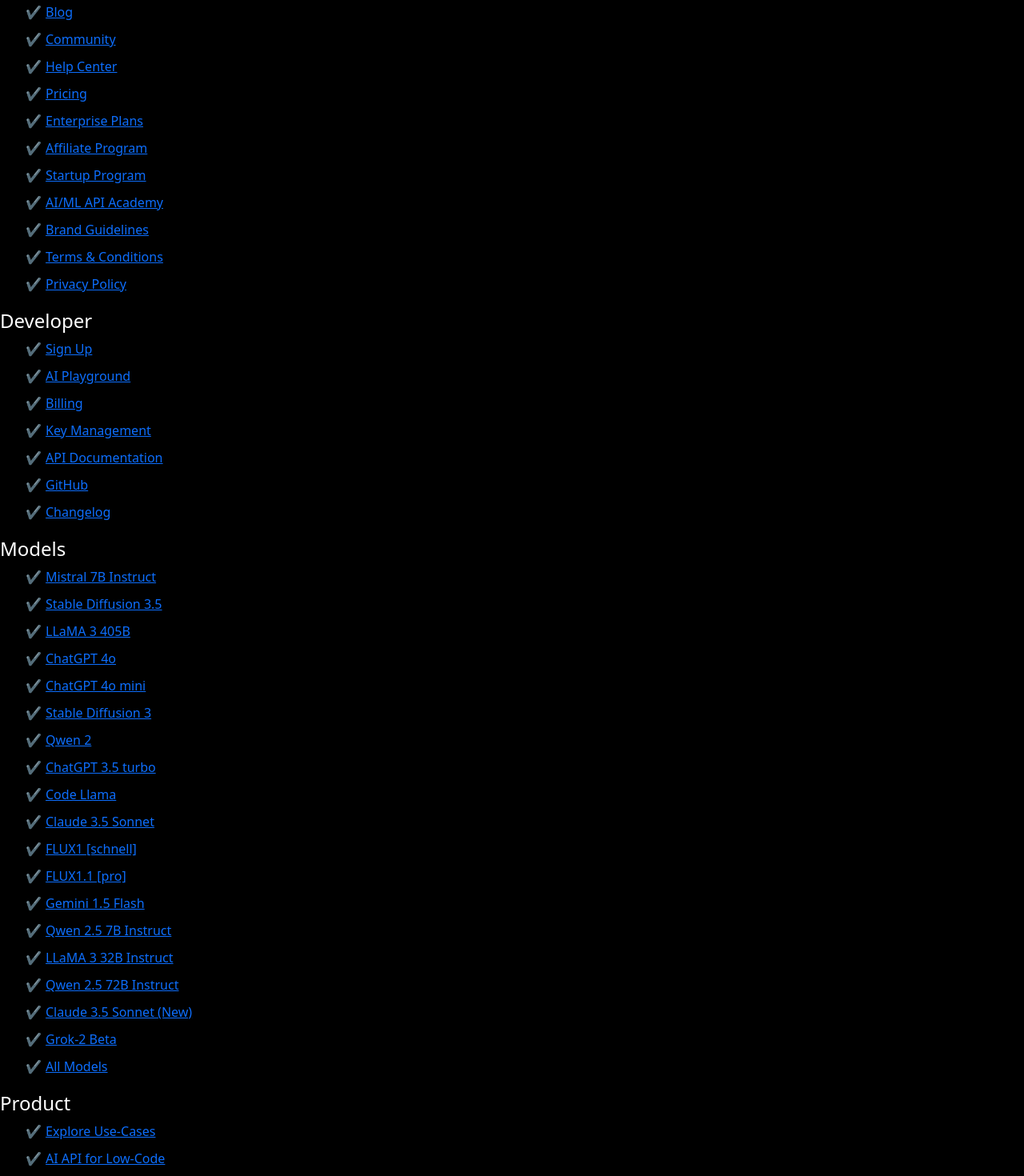
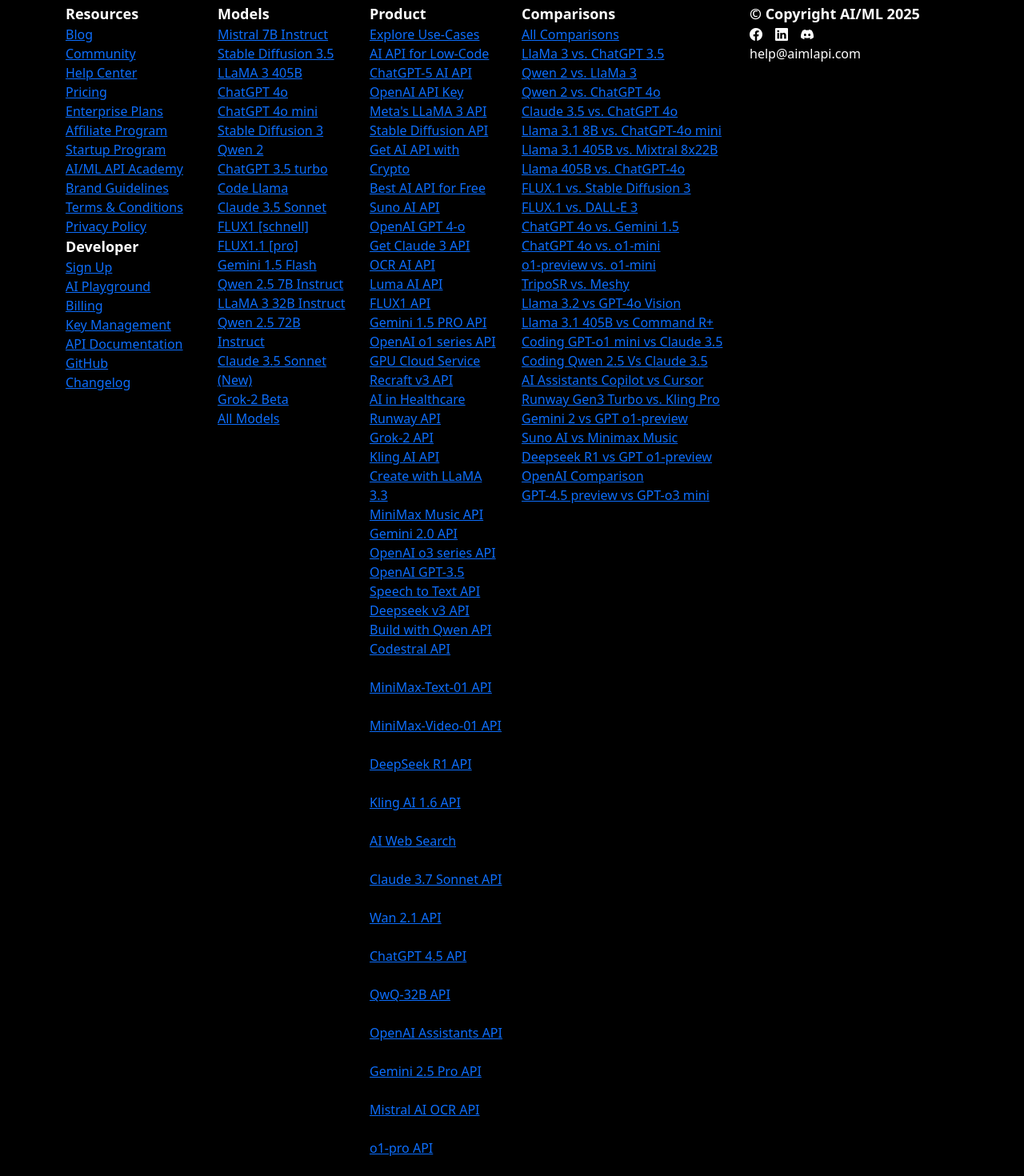
Before and after one commit to hamidashiq008/taamClone, a React (Vite) app: page /ContactUs in a window 1280 px wide. Shown: the part 1040-2510 px from the top of the page at 80% size. Built offline with nearby package versions, Linux system fonts and the light colour scheme.

Commit message:
today updated code

```diff
--- a/src/assets/price.css
+++ b/src/assets/price.css
@@ -1,6 +1,7 @@
 body {
     background-image: unset;
 }
+.pricing-wrapper{
 .pricing-title {
   text-align: center;
   font-weight: 600;
@@ -153,3 +154,5 @@
 .checkbox strong {
   color: #fafafa;
 }
+
+}
--- a/src/components/ContactUs.jsx
+++ b/src/components/ContactUs.jsx
@@ -86,127 +86,190 @@
       </div>
 
 
-   <div className="footer-links">
-      <div className="footer-section">
-        <h4>Resources</h4>
-        <ul>
-          <li><Link to="/blog">Blog</Link></li>
-          <li><Link to="/community">Community</Link></li>
-          <li><Link to="/help-center">Help Center</Link></li>
-          <li><Link to="/pricing">Pricing</Link></li>
-          <li><Link to="/enterprise-plans">Enterprise Plans</Link></li>
-          <li><Link to="/affiliate-program">Affiliate Program</Link></li>
-          <li><Link to="/startup-program">Startup Program</Link></li>
-          <li><Link to="/ai-ml-api-academy">AI/ML API Academy</Link></li>
-          <li><Link to="/brand-guidelines">Brand Guidelines</Link></li>
-          <li><Link to="/terms">Terms & Conditions</Link></li>
-          <li><Link to="/privacy">Privacy Policy</Link></li>
-        </ul>
+      <div className="container footer-links text-white py-5">
+        <div className="row">
+          {/* Resources */}
+          <div className="col-md-2">
+            <div className='heading-div'>Resources</div>
+            <div className="d-flex flex-column">
+              <Link to="/blog">Blog</Link>
+              <Link to="/community">Community</Link>
+              <Link to="/help-center">Help Center</Link>
+              <Link to="/pricing">Pricing</Link>
+              <Link to="/enterprise-plans">Enterprise Plans</Link>
+              <Link to="/affiliate-program">Affiliate Program</Link>
+              <Link to="/startup-program">Startup Program</Link>
+              <Link to="/ai-ml-api-academy">AI/ML API Academy</Link>
+              <Link to="/brand-guidelines">Brand Guidelines</Link>
+              <Link to="/terms">Terms & Conditions</Link>
+              <Link to="/privacy">Privacy Policy</Link>
+            </div>
+            <div >
+              <div className='heading-div'>Developer</div>
+              <div className="d-flex flex-column">
+                <Link to="/signup">Sign Up</Link>
+                <Link to="/playground">AI Playground</Link>
+                <Link to="/billing">Billing</Link>
+                <Link to="/key-management">Key Management</Link>
+                <Link to="/docs">API Documentation</Link>
+                <Link to="/github">GitHub</Link>
+                <Link to="/changelog">Changelog</Link>
+              </div>
+            </div>
           </div>
 
-      <div className="footer-section">
-        <h4>Developer</h4>
-        <ul>
-          <li><Link to="/signup">Sign Up</Link></li>
-          <li><Link to="/playground">AI Playground</Link></li>
-          <li><Link to="/billing">Billing</Link></li>
-          <li><Link to="/key-management">Key Management</Link></li>
-          <li><Link to="/docs">API Documentation</Link></li>
-          <li><Link to="/github">GitHub</Link></li>
-          <li><Link to="/changelog">Changelog</Link></li>
-        </ul>
+          {/* Developer */}
+
+
+          {/* Models */}
+          <div className="col-md-2">
+            <div className='heading-div'>Models</div>
+            <div className="d-flex flex-column">
+              <Link to="/models/mistral-7b">Mistral 7B Instruct</Link>
+              <Link to="/models/stable-diffusion-3-5">Stable Diffusion 3.5</Link>
+              <Link to="/models/llama-3-405b">LLaMA 3 405B</Link>
+              <Link to="/models/chatgpt-4o">ChatGPT 4o</Link>
+              <Link to="/models/chatgpt-4o-mini">ChatGPT 4o mini</Link>
+              <Link to="/models/stable-diffusion-3">Stable Diffusion 3</Link>
+              <Link to="/models/qwen-2">Qwen 2</Link>
+              <Link to="/models/chatgpt-3-5">ChatGPT 3.5 turbo</Link>
+              <Link to="/models/code-llama">Code Llama</Link>
+              <Link to="/models/claude-3-5">Claude 3.5 Sonnet</Link>
+              <Link to="/models/flux1-schnell">FLUX1 [schnell]</Link>
+              <Link to="/models/flux11-pro">FLUX1.1 [pro]</Link>
+              <Link to="/models/gemini-flash">Gemini 1.5 Flash</Link>
+              <Link to="/models/qwen-2-57b">Qwen 2.5 7B Instruct</Link>
+              <Link to="/models/llama-3-32b">LLaMA 3 32B Instruct</Link>
+              <Link to="/models/qwen-2-728">Qwen 2.5 72B Instruct</Link>
+              <Link to="/models/claude-3-5-new">Claude 3.5 Sonnet (New)</Link>
+              <Link to="/models/grok-2-beta">Grok-2 Beta</Link>
+              <Link to="/models">All Models</Link>
+            </div>
           </div>
 
-      <div className="footer-section">
-        <h4>Models</h4>
-        <ul>
-          <li><Link to="/models/mistral-7b">Mistral 7B Instruct</Link></li>
-          <li><Link to="/models/stable-diffusion-3-5">Stable Diffusion 3.5</Link></li>
-          <li><Link to="/models/llama-3-405b">LLaMA 3 405B</Link></li>
-          <li><Link to="/models/chatgpt-4o">ChatGPT 4o</Link></li>
-          <li><Link to="/models/chatgpt-4o-mini">ChatGPT 4o mini</Link></li>
-          <li><Link to="/models/stable-diffusion-3">Stable Diffusion 3</Link></li>
-          <li><Link to="/models/qwen-2">Qwen 2</Link></li>
-          <li><Link to="/models/chatgpt-3-5">ChatGPT 3.5 turbo</Link></li>
-          <li><Link to="/models/code-llama">Code Llama</Link></li>
-          <li><Link to="/models/claude-3-5">Claude 3.5 Sonnet</Link></li>
-          <li><Link to="/models/flux1-schnell">FLUX1 [schnell]</Link></li>
-          <li><Link to="/models/flux11-pro">FLUX1.1 [pro]</Link></li>
-          <li><Link to="/models/gemini-flash">Gemini 1.5 Flash</Link></li>
-          <li><Link to="/models/qwen-2-57b">Qwen 2.5 7B Instruct</Link></li>
-          <li><Link to="/models/llama-3-32b">LLaMA 3 32B Instruct</Link></li>
-          <li><Link to="/models/qwen-2-728">Qwen 2.5 72B Instruct</Link></li>
-          <li><Link to="/models/claude-3-5-new">Claude 3.5 Sonnet (New)</Link></li>
-          <li><Link to="/models/grok-2-beta">Grok-2 Beta</Link></li>
-          <li><Link to="/models">All Models</Link></li>
-        </ul>
+          {/* Product */}
+          <div className="col-md-2">
+            <div className='heading-div'>Product</div>
+            <div className="d-flex flex-column">
+              <Link to="/use-cases">Explore Use-Cases</Link>
+              <Link to="/low-code-api">AI API for Low-Code</Link>
+              <Link to="/chatgpt-5-api">ChatGPT-5 AI API</Link>
+              <Link to="/openai-api-key">OpenAI API Key</Link>
+              <Link to="/llama-3-api">Meta's LLaMA 3 API</Link>
+              <Link to="/stable-diffusion-api">Stable Diffusion API</Link>
+              <Link to="/crypto-ai">Get AI API with Crypto</Link>
+              <Link to="/free-api">Best AI API for Free</Link>
+              <Link to="/suno-api">Suno AI API</Link>
+              <Link to="/openai-gpt-4o">OpenAI GPT 4-o</Link>
+              <Link to="/claude-3-api">Get Claude 3 API</Link>
+              <Link to="/ocr-api">OCR AI API</Link>
+              <Link to="/luma-api">Luma AI API</Link>
+              <Link to="/flux-api">FLUX1 API</Link>
+              <Link to="/gemini-pro-api">Gemini 1.5 PRO API</Link>
+              <Link to="/openai-o1">OpenAI o1 series API</Link>
+              <Link to="/gcp">GPU Cloud Service</Link>
+              <Link to="/recraft-v3-api">Recraft v3 API</Link>
+              <Link to="/ai-healthcare">AI in Healthcare</Link>
+              <Link to="/runway-api">Runway API</Link>
+              <Link to="/grok-2-api">Grok-2 API</Link>
+              <Link to="/kling-ai-api">Kling AI API</Link>
+              <Link to="/llama-3">Create with LLaMA 3.3</Link>
+              <Link to="/minimax-api">MiniMax Music API</Link>
+              <Link to="/gemini-2-api">Gemini 2.0 API</Link>
+              <Link to="/openai-o3-api">OpenAI o3 series API</Link>
+              <Link to="/chatgpt-3-5-api">OpenAI GPT-3.5</Link>
+              <Link to="/speech-to-text">Speech to Text API</Link>
+              <Link to="/deepseek-v3">Deepseek v3 API</Link>
+              <Link to="/qwen-api">Build with Qwen API</Link>
+              <Link to="/api/codestral">Codestral API</Link><br />
+              <Link to="/api/minimax-text-01">MiniMax-Text-01 API</Link><br />
+              <Link to="/api/minimax-video-01">MiniMax-Video-01 API</Link><br />
+              <Link to="/api/deepseek-r1">DeepSeek R1 API</Link><br />
+              <Link to="/api/kling-ai-1-6">Kling AI 1.6 API</Link><br />
+              <Link to="/api/ai-web-search">AI Web Search</Link><br />
+              <Link to="/api/claude-3-7-sonnet">Claude 3.7 Sonnet API</Link><br />
+              <Link to="/api/wan-2-1">Wan 2.1 API</Link><br />
+              <Link to="/api/chatgpt-4-5">ChatGPT 4.5 API</Link><br />
+              <Link to="/api/qwq-32b">QwQ-32B API</Link><br />
+              <Link to="/api/openai-assistants">OpenAI Assistants API</Link><br />
+              <Link to="/api/gemini-2-5-pro">Gemini 2.5 Pro API</Link><br />
+              <Link to="/api/mistral-ocr">Mistral AI OCR API</Link><br />
+              <Link to="/api/o1-pro">o1-pro API</Link><br />
+              <Link to="/api/llama-4">Llama 4 API</Link><br />
+              <Link to="/api/runway-gen-4">RunWay Gen-4 API</Link><br />
+              <Link to="/api/grok-3">Grok 3 API</Link><br />
+              <Link to="/api/gpt-4-1">GPT-4.1 API</Link><br />
+              <Link to="/api/chatgpt-o4-mini">ChatGPT o4-mini API</Link><br />
+              <Link to="/api/gemini-2-5-flash">Gemini 2.5 Flash API</Link><br />
+              <Link to="/api/qwen-3">Qwen 3 API</Link><br />
+              <Link to="/api/deepseek-prover-v2">DeepSeek Prover V2 API</Link><br />
+              <Link to="/api/veo-3">Veo 3 API</Link><br />
+              <Link to="/api/claude-4">Claude 4 API</Link><br />
+              <Link to="/api/lyria-realtime">Lyria RealTime API</Link><br />
+              <Link to="/api/imagen-4">Imagen 4 API</Link><br />
+              <Link to="/api/gemma-3n">Gemma 3n API</Link><br />
+              <Link to="/api/image-1">Image 1 API</Link><br />
+              <Link to="/api/o3">o3 API</Link><br />
+              <Link to="/api/minimax-m1">MiniMax M1</Link><br />
+              <Link to="/api/seedance-1">Seedance 1.0</Link><br />
+            </div>
+          </div>
+          {/* Product */}
+          <div className="col-md-3">
+            <div className='heading-div'>Comparisons</div>
+            <div className="d-flex flex-column ">
+              <Link to="/comparisons">All Comparisons</Link>
+              <Link to="/comparisons/llama3-vs-chatgpt3-5">LlaMa 3 vs. ChatGPT 3.5</Link>
+              <Link to="/comparisons/qwen2-vs-llama3">Qwen 2 vs. LlaMa 3</Link>
+              <Link to="/comparisons/qwen2-vs-chatgpt4o">Qwen 2 vs. ChatGPT 4o</Link>
+              <Link to="/comparisons/claude3-5-vs-chatgpt4o">Claude 3.5 vs. ChatGPT 4o</Link>
+              <Link to="/comparisons/llama3-1-8b-vs-chatgpt4o-mini">Llama 3.1 8B vs. ChatGPT-4o mini</Link>
+              <Link to="/comparisons/llama3-1-405b-vs-mixtral-8x22b">Llama 3.1 405B vs. Mixtral 8x22B</Link>
+              <Link to="/comparisons/llama-405b-vs-chatgpt4o">Llama 405B vs. ChatGPT-4o</Link>
+              <Link to="/comparisons/flux1-vs-stable-diffusion3">FLUX.1 vs. Stable Diffusion 3</Link>
+              <Link to="/comparisons/flux1-vs-dalle3">FLUX.1 vs. DALL-E 3</Link>
+              <Link to="/comparisons/chatgpt4o-vs-gemini15">ChatGPT 4o vs. Gemini 1.5</Link>
+              <Link to="/comparisons/chatgpt4o-vs-o1-mini">ChatGPT 4o vs. o1-mini</Link>
+              <Link to="/comparisons/o1-preview-vs-o1-mini">o1-preview vs. o1-mini</Link>
+              <Link to="/comparisons/triposr-vs-meshy">TripoSR vs. Meshy</Link>
+              <Link to="/comparisons/llama3-2-vs-gpt4o-vision">Llama 3.2 vs GPT-4o Vision</Link>
+              <Link to="/comparisons/llama3-1-405b-vs-commandr-plus">Llama 3.1 405B vs Command R+</Link>
+              <Link to="/comparisons/gpt-o1mini-vs-claude3-5">Coding GPT-o1 mini vs Claude 3.5</Link>
+              <Link to="/comparisons/qwen2-5-vs-claude3-5">Coding Qwen 2.5 Vs Claude 3.5</Link>
+              <Link to="/comparisons/copilot-vs-cursor">AI Assistants Copilot vs Cursor</Link>
+              <Link to="/comparisons/runway-gen3-vs-kling-pro">Runway Gen3 Turbo vs. Kling Pro</Link>
+              <Link to="/comparisons/gemini2-vs-gpt-o1-preview">Gemini 2 vs GPT o1-preview</Link>
+              <Link to="/comparisons/suno-vs-minimax">Suno AI vs Minimax Music</Link>
+              <Link to="/comparisons/deepseek-vs-gpt-o1-preview">Deepseek R1 vs GPT o1-preview</Link>
+              <Link to="/comparisons/openai">OpenAI Comparison</Link>
+              <Link to="/comparisons/gpt4-5-vs-gpt-o3-mini">GPT-4.5 preview vs GPT-o3 mini</Link>
             </div>
 
-      <div className="footer-section">
-        <h4>Product</h4>
-        <ul>
-          <li><Link to="/use-cases">Explore Use-Cases</Link></li>
-          <li><Link to="/low-code-api">AI API for Low-Code</Link></li>
-          <li><Link to="/chatgpt-5-api">ChatGPT-5 AI API</Link></li>
-          <li><Link to="/openai-api-key">OpenAI API Key</Link></li>
-          <li><Link to="/llama-3-api">Meta's LLaMA 3 API</Link></li>
-          <li><Link to="/stable-diffusion-api">Stable Diffusion API</Link></li>
-          <li><Link to="/crypto-ai">Get AI API with Crypto</Link></li>
-          <li><Link to="/free-api">Best AI API for Free</Link></li>
-          <li><Link to="/suno-api">Suno AI API</Link></li>
-          <li><Link to="/openai-gpt-4o">OpenAI GPT 4-o</Link></li>
-          <li><Link to="/claude-3-api">Get Claude 3 API</Link></li>
-          <li><Link to="/ocr-api">OCR AI API</Link></li>
-          <li><Link to="/luma-api">Luma AI API</Link></li>
-          <li><Link to="/flux-api">FLUX1 API</Link></li>
-          <li><Link to="/gemini-pro-api">Gemini 1.5 PRO API</Link></li>
-          <li><Link to="/openai-o1">OpenAI o1 series API</Link></li>
-          <li><Link to="/gcp">GPU Cloud Service</Link></li>
-          <li><Link to="/recraft-v3-api">Recraft v3 API</Link></li>
-          <li><Link to="/ai-healthcare">AI in Healthcare</Link></li>
-          <li><Link to="/runway-api">Runway API</Link></li>
-          <li><Link to="/grok-2-api">Grok-2 API</Link></li>
-          <li><Link to="/kling-ai-api">Kling AI API</Link></li>
-          <li><Link to="/llama-3">Create with LLaMA 3.3</Link></li>
-          <li><Link to="/minimax-api">MiniMax Music API</Link></li>
-          <li><Link to="/gemini-2-api">Gemini 2.0 API</Link></li>
-          <li><Link to="/openai-o3-api">OpenAI o3 series API</Link></li>
-          <li><Link to="/chatgpt-3-5-api">OpenAI GPT-3.5</Link></li>
-          <li><Link to="/speech-to-text">Speech to Text API</Link></li>
-          <li><Link to="/deepseek-v3">Deepseek v3 API</Link></li>
-          <li><Link to="/qwen-api">Build with Qwen API</Link></li>
-        </ul>
           </div>
-    {/* <div className="d-flex justify-content-between align-items-center mt-5 pt-4 border-top">
-        <p className="mb-0">© Copyright AI/ML 2025</p>
-        <div className="d-flex align-items-center gap-3">
-          <a href="mailto:help@aimlapi.com" className="text-decoration-none">help@aimlapi.com</a>
-          <a href="#"><i className="bi bi-facebook"></i></a>
-          <a href="#"><i className="bi bi-linkedin"></i></a>
-          <a href="#"><i className="bi bi-discord"></i></a>
-        </div>
-      </div> */}
-      <div className="d-flex justify-content-between align-items-center mt-5 pt-4 border-top">
-      <p className="mb-0">© Copyright AI/ML 2025</p>
+          <div className="col-md-3">
+            <div className='heading-div'>© Copyright AI/ML 2025</div>
 
             <div className="d-flex align-items-center gap-3">
-        {/* Email link */}
-        <a href="mailto:help@aimlapi.com" className="text-decoration-none">
-          help@aimlapi.com
+
+              <a href="https://facebook.com" target="_blank" rel="noopener noreferrer">
+                <i className="bi bi-facebook text-white"></i>
+              </a>
+              <a href="https://linkedin.com" target="_blank" rel="noopener noreferrer">
+                <i className="bi bi-linkedin text-white"></i>
+              </a>
+              <a href="https://discord.com" target="_blank" rel="noopener noreferrer">
+                <i className="bi bi-discord text-white"></i>
               </a>
 
-        {/* Social Icons */}
-        <a href="https://facebook.com" target="_blank" rel="noopener noreferrer">
-          <i className="bi bi-facebook"></i>
-        </a>
-        <a href="https://linkedin.com" target="_blank" rel="noopener noreferrer">
-          <i className="bi bi-linkedin"></i>
-        </a>
-        <a href="https://discord.com" target="_blank" rel="noopener noreferrer">
-          <i className="bi bi-discord"></i>
-        </a>
             </div>
+            <p href="mailto:help@aimlapi.com" className="text-decoration-none text-white">
+              help@aimlapi.com
+            </p>
           </div>
+
+        </div>
+
+
       </div>
     </div>
   )
--- a/src/scss/_ContactUs.scss
+++ b/src/scss/_ContactUs.scss
@@ -5,12 +5,15 @@
     background-repeat: no-repeat;
     background-position: center;
     min-height: 100vh;
-& h1{
+
+    & h1 {
         font-size: 90px;
     }
+
     .breadcrumb {
+
         & a,
-        & span{
+        & span {
 
             color: #4b5563;
             font-size: 14px;
@@ -23,40 +26,48 @@
         border: none;
         padding: 24px 20px;
         gap: 16px;
-        & h5{
+
+        & h5 {
             font-size: 22px;
-            color: #090F1D ;
+            color: #090F1D;
 
         }
-        & p{
+
+        & p {
             font-size: 18px;
             color: #3c424b;
 
         }
-        & a{
+
+        & a {
             font-size: 14px;
-            color: #090F1D ;
+            color: #090F1D;
             font-weight: 500;
         }
 
     }
-    .form-card{
+
+    .form-card {
         padding: 24px 32px 39px;
+
         & input,
         & select,
-        & textarea{
-            padding: 16px 20px ;
+        & textarea {
+            padding: 16px 20px;
             border-radius: 1rem;
             color: #9ca3af;
         }
-        & textarea{
+
+        & textarea {
             padding: 16px 20px 32px;
         }
+
         & input::placeholder,
-        & textarea::placeholder{
+        & textarea::placeholder {
             color: #9ca3af;
         }
-        .btn{
+
+        .btn {
             width: fit-content;
             padding: 16px 64px !important;
             font-size: 18px;
@@ -65,13 +76,12 @@
     }
 
 
-.footer-links{
-    & ul{
 
-        & li::before{
+}
+  .footer-links {
+        .heading-div {
+            font-size: 18px !important;
+            font-weight: 600 !important;
+        }
 
-            content: unset !important;
     }
-    }
-}
-}
```
Lines whose indentation alone changed are shown as unchanged.
